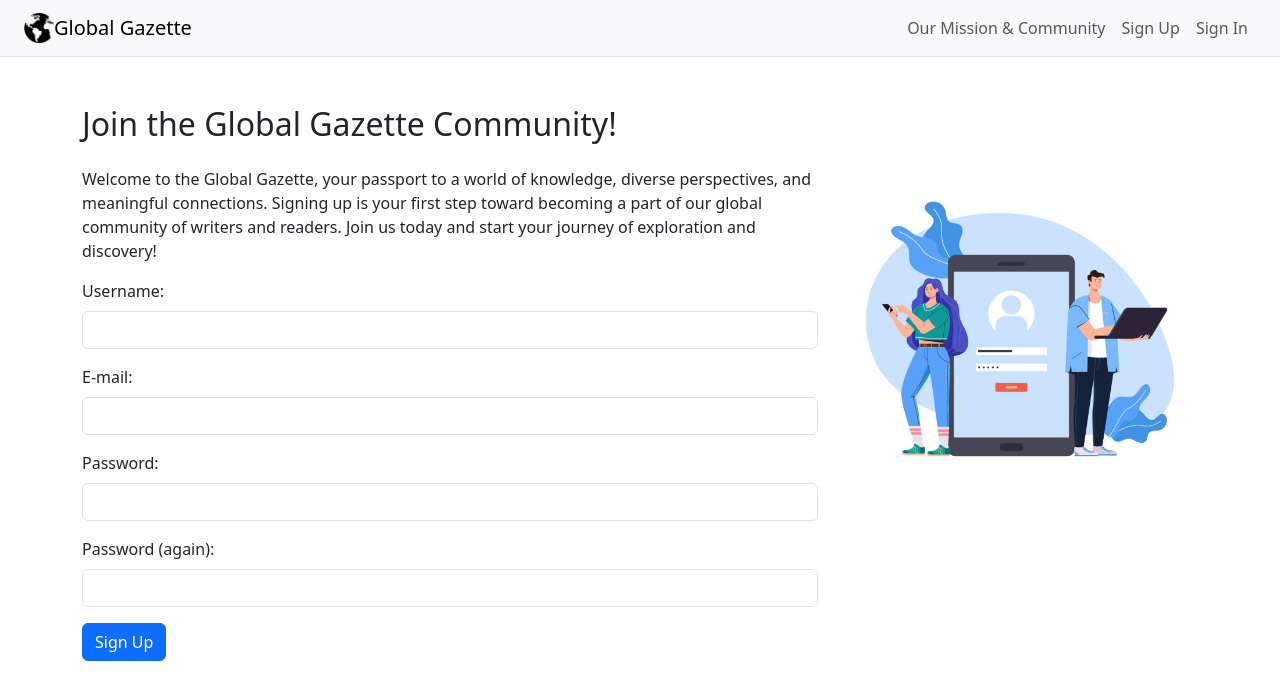
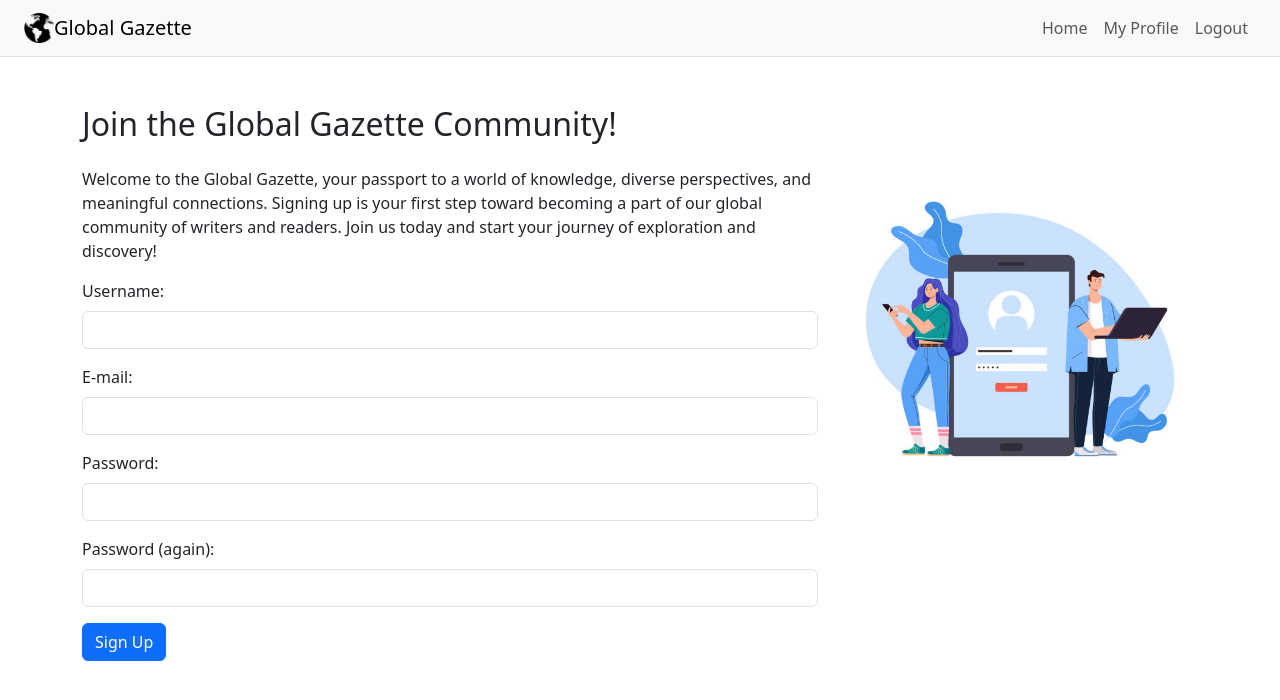
Before and after one commit to Code-Institute-Submissions/FarehaSi-global-gazette-frontend, a React (Vite) app: page /register in a window 1280 px wide. Shown: the top 700 px of the page. Built offline with nearby package versions, Linux system fonts and the light colour scheme; no server answers; sample sign-in values are in the browser's storage.

Commit message:
created dynamic navbar

```diff
--- /dev/null
+++ b/src/components/NavBar.jsx
@@ -0,0 +1,57 @@
+import React from 'react';
+import { Link } from 'react-router-dom';
+import worldLogo from '../assets/img/earth.png';
+import { useAuth } from '../context/ReactQueryContext';
+
+const NavBar = () => {
+  const { isAuthenticated, logout } = useAuth();
+
+  return (
+    <nav className="sticky-top navbar navbar-expand-lg px-4 navbar-light bg-light border-bottom">
+      <Link className="navbar-brand" to="/">
+        <img
+          src={worldLogo}
+          width="30"
+          height="30"
+          alt="Global Gazette Logo"
+          className="d-inline-block align-top"
+        />
+        Global Gazette
+      </Link>
+      <button className="navbar-toggler" type="button" data-toggle="collapse" data-target="#navbarNav" aria-controls="navbarNav" aria-expanded="false" aria-label="Toggle navigation">
+        <span className="navbar-toggler-icon"></span>
+      </button>
+      <div className="collapse navbar-collapse justify-content-end" id="navbarNav">
+        <ul className="navbar-nav">
+          {isAuthenticated ? (
+            <>
+              <li className="nav-item">
+                <Link className="nav-link" to="/">Home</Link>
+              </li>
+              <li className="nav-item">
+                <Link className="nav-link" to="/profile">My Profile</Link>
+              </li>
+              <li className="nav-item">
+                <button className="nav-link btn btn-link" onClick={logout}>Logout</button>
+              </li>
+            </>
+          ) : (
+            <>
+              <li className="nav-item">
+                <Link className="nav-link" to="#mission">Our Mission & Community</Link>
+              </li>
+              <li className="nav-item">
+                <Link className="nav-link" to="/register">Sign Up</Link>
+              </li>
+              <li className="nav-item">
+                <Link className="nav-link" to="/login">Sign In</Link>
+              </li>
+            </>
+          )}
+        </ul>
+      </div>
+    </nav>
+  );
+};
+
+export default NavBar;
--- a/src/layouts/GuestLayout.jsx
+++ b/src/layouts/GuestLayout.jsx
@@ -1,10 +1,10 @@
 import React from 'react'
-import GNavbar from '../components/GNavbar'
+import NavBar from '../components/NavBar'
 
 const GuestLayout = ({ children }) => {
   return (
     <div>
-        <GNavbar/>
+        <NavBar/>
         <div className='mt-5'>
             {children}
         </div>
--- a/src/layouts/AuthLayout.jsx
+++ b/src/layouts/Layout.jsx
@@ -1,13 +1,12 @@
 import React from 'react'
-import AuthNavbar from '../components/AuthNavbar'
 import Navigation from '../components/Profile/Navigation'
+import Navbar from '../components/NavBar'
 
 const AuthLayout = ({ children }) => {
   return (
     <div>
-        <AuthNavbar />
+        <Navbar />
         <div className='mt-5'>
-          <Navigation />
             {children}
         </div>
     </div>
--- a/src/pages/Home.jsx
+++ b/src/pages/Home.jsx
@@ -1,12 +1,12 @@
 import React from 'react'
-import GNavbar from '../components/GNavbar'
 import Hero from '../components/home/Hero'
 import Articles from '../components/articles/Articles'
+import NavBar from '../components/NavBar'
 
 const Home = () => {
   return (
     <div>
-        <GNavbar />
+        <NavBar />
         <Hero />
         <Articles />
     </div>
--- a/src/pages/Profile/Followers.jsx
+++ b/src/pages/Profile/Followers.jsx
@@ -1,5 +1,5 @@
 import React from 'react'
-import AuthLayout from '../../layouts/AuthLayout'
+import AuthLayout from '../../layouts/Layout'
 
 const Followers = () => {
   return (
--- a/src/pages/Profile/Index.jsx
+++ b/src/pages/Profile/Index.jsx
@@ -1,5 +1,5 @@
 import React from 'react'
-import AuthLayout from '../../layouts/AuthLayout'
+import AuthLayout from '../../layouts/Layout'
 import Profile from '../../components/Profile/Profile'
 
 const Index = () => {
--- a/src/pages/Profile/LikedPosts.jsx
+++ b/src/pages/Profile/LikedPosts.jsx
@@ -1,5 +1,5 @@
 import React from 'react'
-import AuthLayout from '../../layouts/AuthLayout'
+import AuthLayout from '../../layouts/Layout'
 
 const LikedPosts = () => {
   return (
--- a/src/pages/Profile/MyPosts.jsx
+++ b/src/pages/Profile/MyPosts.jsx
@@ -1,5 +1,5 @@
 import React from 'react'
-import AuthLayout from '../../layouts/AuthLayout'
+import AuthLayout from '../../layouts/Layout'
 
 const MyPosts = () => {
   return (
```
